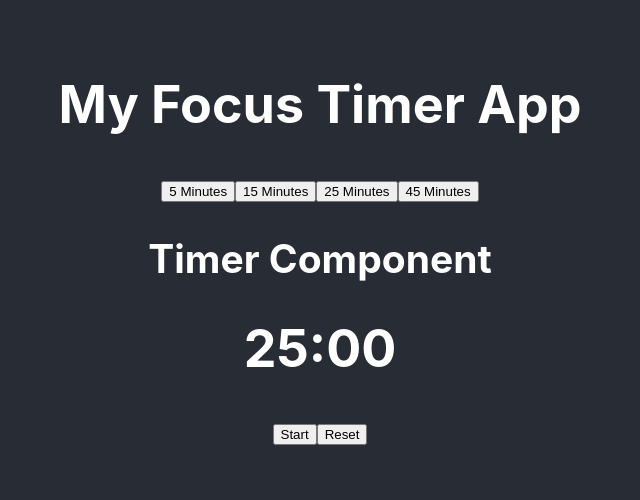
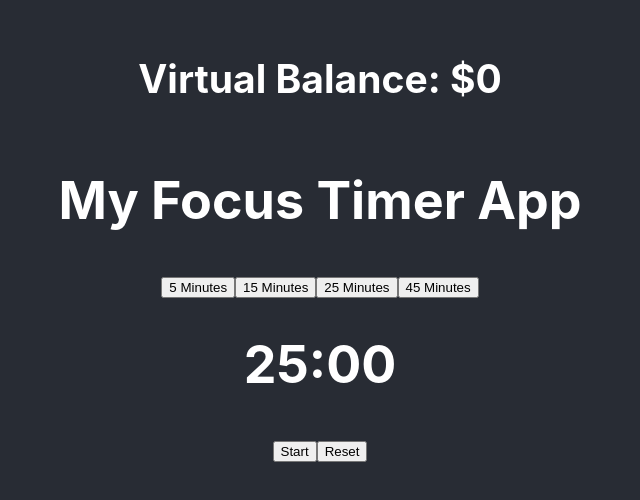
Before and after one commit to Anfahad-10/focus-timer-app, a React (Create React App) app: page / in a window 1280 px wide. Shown: the part 158-658 px from the top of the page, without its empty margins (320-960 px from the left). Built offline with nearby package versions, Linux system fonts and the light colour scheme.

Commit message:
feat:Added Virtual Reward

```diff
--- a/src/App.js
+++ b/src/App.js
@@ -1,15 +1,66 @@
-import React, { useState } from 'react';
+import React, { useState, useEffect } from 'react';
 import Timer from './components/Timer';
 import './App.css';
 
 function App() {
-  // 2. Add a state variable to hold the duration in seconds.
-  // Let's make 25 minutes (1500 seconds) the default.
+
   const [duration, setDuration] = useState(1500);
+  const [balance, setBalance] = useState(0);
+
+  const [seconds, setSeconds] = useState(duration);
+  const [isActive, setIsActive] = useState(false);
+
+  const [balanceAtStart, setBalanceAtStart] = useState(balance);
+
+
+  function toggle() {
+    if (!isActive) {
+      // When we start the timer, we record the current balance.
+      setBalanceAtStart(balance);
+    }
+    setIsActive(!isActive);
+  }
+
+  function reset() {
+    setSeconds(duration);
+    setIsActive(false);
+  }
+
+  // 4. MOVE THE USEEFFECT LOGIC FROM TIMER.JS
+  useEffect(() => {
+    let interval = null;
+    if (isActive && seconds > 0) {
+      interval = setInterval(() => {
+        setSeconds(prevSeconds => prevSeconds - 1);
+      }, 1000);
+    } else if (seconds === 0 && isActive) {
+      // Timer finished successfully!
+      const newBalance = balanceAtStart + duration;
+      setBalance(newBalance); // Commit the new balance
+      setIsActive(false);
+    }
+    return () => clearInterval(interval);
+  }, [isActive, seconds, duration, balanceAtStart]);
+
+  // 5. EFFECT TO SYNC TIMER WHEN DURATION CHANGES
+  useEffect(() => {
+    setSeconds(duration);
+    setIsActive(false); // Also stop the timer
+  }, [duration]);
+
+
+    const displayBalance = isActive
+    ? balanceAtStart + (duration - seconds)
+    : balance;
+
 
   return (
     <div className="App">
       <header className="App-header">
+        <div className="wallet">
+          {/* Use the derived displayBalance here */}
+          <h2>Virtual Balance: ${displayBalance}</h2>
+        </div>
         <h1>My Focus Timer App</h1>
         {/* The rest of the component... */}
         <div className="preset-buttons">
@@ -19,7 +70,13 @@ function App() {
           <button onClick={() => setDuration(2700)}>45 Minutes</button>
         </div>
 
-        <Timer initialSeconds={duration} />
+        {/* Pass all the state and functions down as props */}
+        <Timer
+        seconds={seconds}
+        isActive={isActive}
+        onToggle={toggle}
+        onReset={reset}
+        />
       </header>
     </div>
   );
--- a/src/components/Timer.js
+++ b/src/components/Timer.js
@@ -1,67 +1,27 @@
-import React, { useState, useEffect } from 'react';
+// Timer.js (The new "Dumb" version)
+
+import React from 'react';
 
 function formatTime(totalSeconds) {
   const minutes = Math.floor(totalSeconds / 60);
   const seconds = totalSeconds % 60;
-
   const formattedMinutes = String(minutes).padStart(2, '0');
   const formattedSeconds = String(seconds).padStart(2, '0');
-
   return `${formattedMinutes}:${formattedSeconds}`;
 }
 
-function Timer({ initialSeconds = 60 }) {
-
-  const [seconds, setSeconds] = useState(initialSeconds);
-  const [isActive, setIsActive] = useState(false);
-
-  useEffect(() => {
-    setSeconds(initialSeconds);
-  }, [initialSeconds]);
-
-  // This is the helper function for the Start/Pause button
-  function toggle() {
-    setIsActive(!isActive);
-  }
-
-  // This is the helper function for the Reset button
-  function reset() {
-    setSeconds(initialSeconds);
-    setIsActive(false);
-  }
-
-  // This is the effect that runs the countdown
-  useEffect(() => {
-    let interval = null;
-    if (isActive && seconds > 0) {
-      interval = setInterval(() => {
-        setSeconds(seconds => seconds - 1);
-      }, 1000);
-    } else if (seconds === 0) {
-      setIsActive(false); // Stop the timer when it hits 0
-    }
-
-    // This is the cleanup function
-    return () => clearInterval(interval);
-  }, [isActive, seconds]); // Re-run this effect when isActive or seconds changes
-
+// Timer now receives everything it needs to display and do as props
+function Timer({ seconds, isActive, onToggle, onReset }) {
   return (
     <div className="timer-container">
-      <h2>Timer Component</h2>
-
-      {/* We display the state variable 'seconds' here */}
       <h1 className='timer-text'>
         {formatTime(seconds)}
       </h1>
-
       <div className='timer-buttons'>
-        {/* The first button */}
-        <button onClick={toggle}>
+        <button onClick={onToggle}>
           {isActive ? 'Pause' : 'Start'}
         </button>
-
-        {/* The second button */}
-        <button onClick={reset}>
+        <button onClick={onReset}>
           Reset
         </button>
       </div>
```
